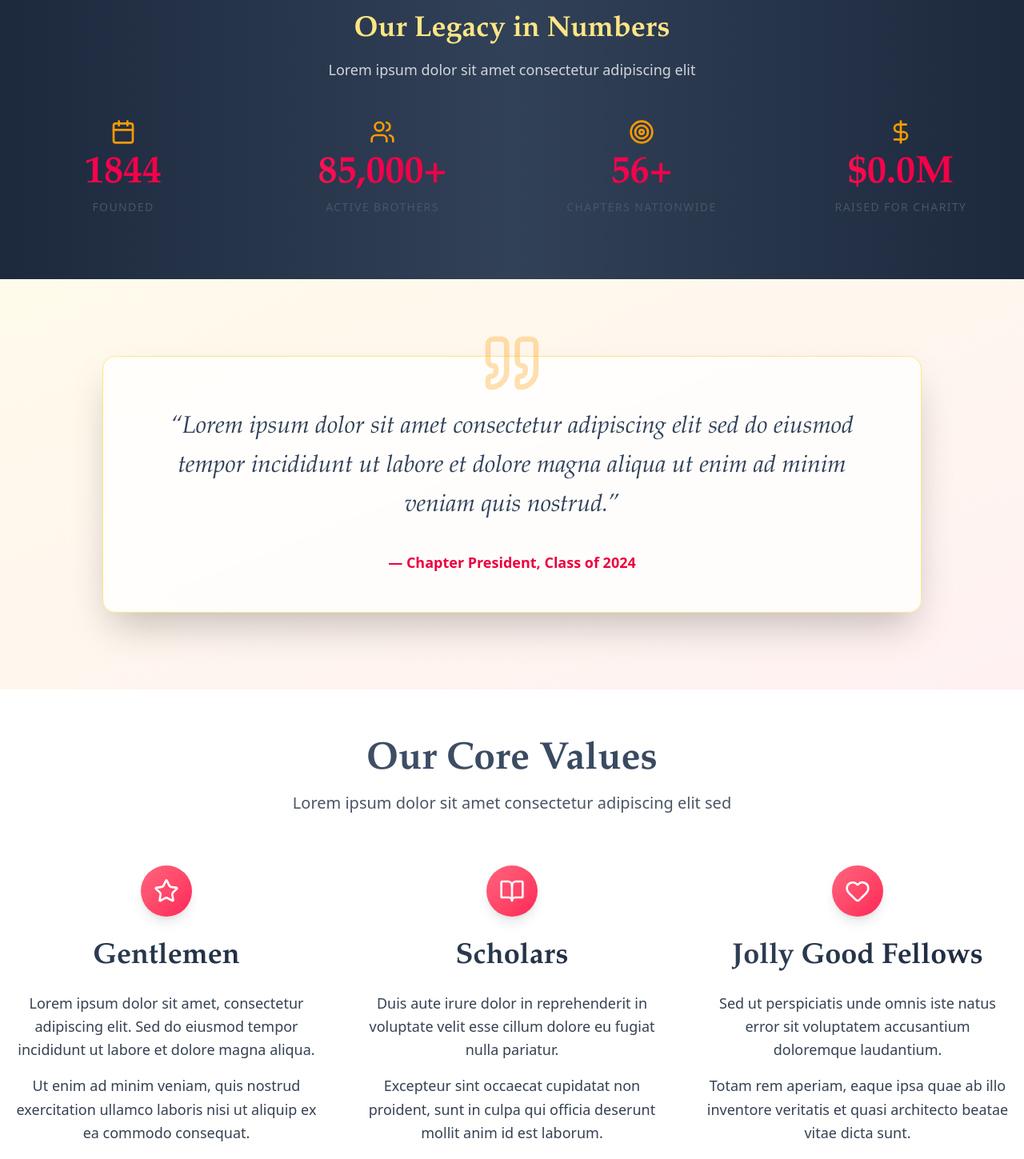
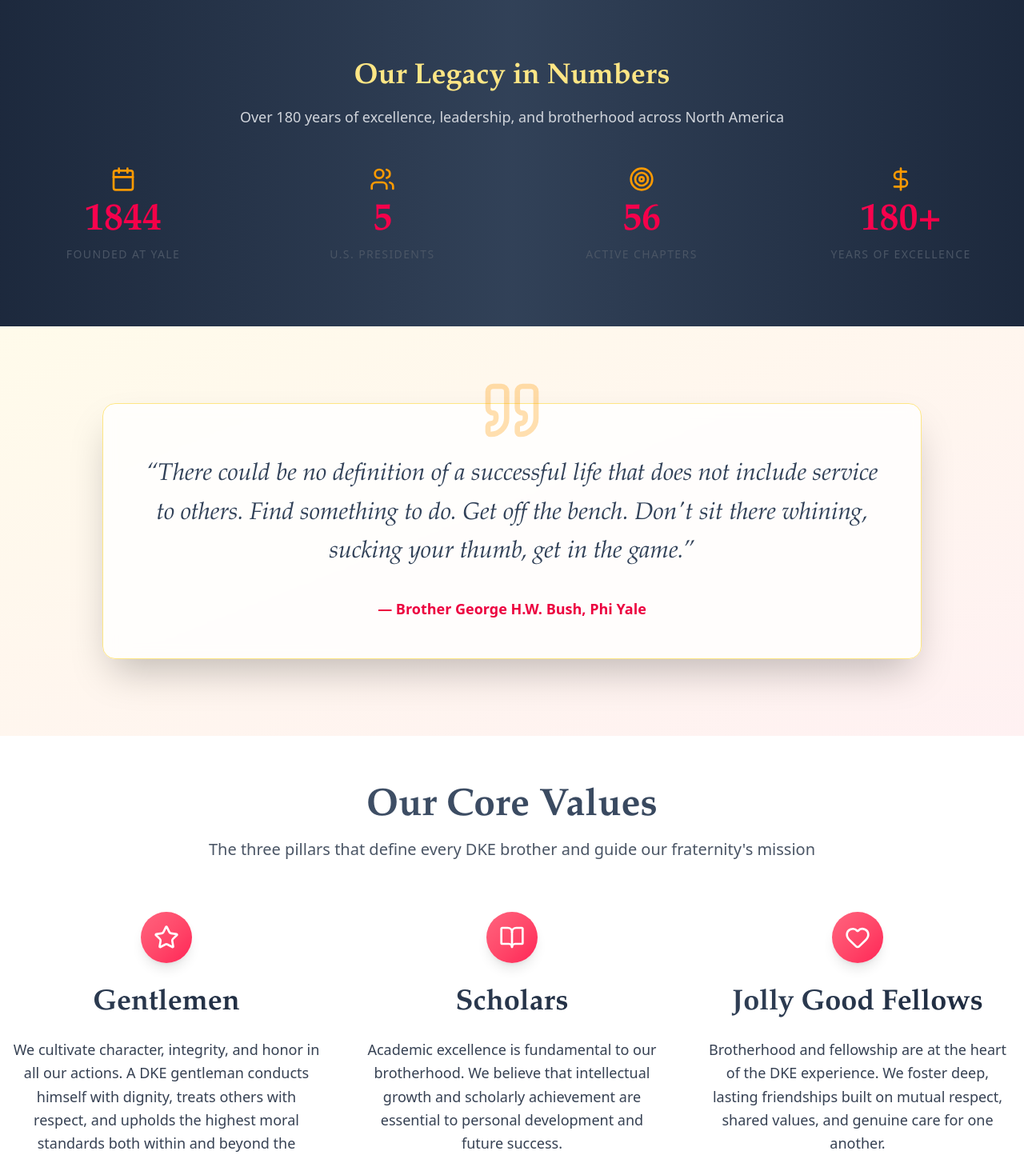
Before and after one commit to Delta-Kappa-Epsilon-Nu-Alpha/DKE-site, a Next.js app: page /about in a window 1280 px wide. Shown: the part 1540-2989 px from the top of the page at 80% size. Built offline with nearby package versions, Linux system fonts and the light colour scheme.

Commit message:
about content

```diff
--- a/app/about/aboutData.ts
+++ b/app/about/aboutData.ts
@@ -95,67 +95,67 @@
   history: {
     title: "Delta Kappa Epsilon Legacy",
     content: [
-      "Lorem ipsum dolor sit amet, consectetur adipiscing elit. Sed do eiusmod tempor incididunt ut labore et dolore magna aliqua. Ut enim ad minim veniam, quis nostrud exercitation ullamco laboris nisi ut aliquip ex ea commodo consequat.",
-      "Duis aute irure dolor in reprehenderit in voluptate velit esse cillum dolore eu fugiat nulla pariatur. Excepteur sint occaecat cupidatat non proident, sunt in culpa qui officia deserunt mollit anim id est laborum.",
-      "Sed ut perspiciatis unde omnis iste natus error sit voluptatem accusantium doloremque laudantium, totam rem aperiam, eaque ipsa quae ab illo inventore veritatis et quasi architecto beatae vitae dicta sunt explicabo.",
+      "Founded on June 22, 1844, at Yale University by fifteen sophomores who sought to create something extraordinary. These visionary young men established Delta Kappa Epsilon with the revolutionary idea that the ideal fraternity member should combine 'in the most equal proportions the Gentleman, the Scholar, and the Jolly Good Fellow.'",
+      "From our humble beginnings in room twelve of Old South Hall at Yale, DKE has grown into one of America's most distinguished fraternities. Our motto, 'Κηροθεν Φιλοι ἀει' (Friends from the Heart, Forever), embodies the lifelong bonds that define our brotherhood and the enduring commitment we make to one another.",
+      "For over 180 years, Delta Kappa Epsilon has remained true to its founding principles while adapting to serve each new generation. We continue to attract and develop the finest young men, preparing them to become leaders in their communities, professions, and the world at large.",
     ],
     iconName: "Star",
   },
   stats: {
     title: "Our Legacy in Numbers",
-    subtitle: "Lorem ipsum dolor sit amet consectetur adipiscing elit",
+    subtitle: "Over 180 years of excellence, leadership, and brotherhood across North America",
     items: [
       {
         number: "1844",
-        label: "Founded",
+        label: "Founded at Yale",
         iconName: "Calendar",
       },
       {
-        number: "85,000+",
-        label: "Active Brothers",
+        number: "5",
+        label: "U.S. Presidents",
         iconName: "Users",
       },
       {
-        number: "56+",
-        label: "Chapters Nationwide",
+        number: "56",
+        label: "Active Chapters",
         iconName: "Target",
       },
       {
-        number: "$1.2M",
-        label: "Raised for Charity",
+        number: "180+",
+        label: "Years of Excellence",
         iconName: "DollarSign",
       },
     ],
   },
   quote: {
-    text: "Lorem ipsum dolor sit amet consectetur adipiscing elit sed do eiusmod tempor incididunt ut labore et dolore magna aliqua ut enim ad minim veniam quis nostrud.",
-    author: "— Chapter President, Class of 2024",
+    text: "There could be no definition of a successful life that does not include service to others. Find something to do. Get off the bench. Don't sit there whining, sucking your thumb, get in the game.",
+    author: "— Brother George H.W. Bush, Phi Yale",
   },
   values: {
     title: "Our Core Values",
-    subtitle: "Lorem ipsum dolor sit amet consectetur adipiscing elit sed",
+    subtitle: "The three pillars that define every DKE brother and guide our fraternity's mission",
     items: [
       {
         title: "Gentlemen",
         content: [
-          "Lorem ipsum dolor sit amet, consectetur adipiscing elit. Sed do eiusmod tempor incididunt ut labore et dolore magna aliqua.",
-          "Ut enim ad minim veniam, quis nostrud exercitation ullamco laboris nisi ut aliquip ex ea commodo consequat.",
+          "We cultivate character, integrity, and honor in all our actions. A DKE gentleman conducts himself with dignity, treats others with respect, and upholds the highest moral standards both within and beyond the fraternity.",
+          "Our commitment to being gentlemen extends to every aspect of life - from how we treat our brothers and guests, to our conduct in academic and professional settings, to our service in the community.",
         ],
         iconName: "Star",
       },
       {
         title: "Scholars",
         content: [
-          "Duis aute irure dolor in reprehenderit in voluptate velit esse cillum dolore eu fugiat nulla pariatur.",
-          "Excepteur sint occaecat cupidatat non proident, sunt in culpa qui officia deserunt mollit anim id est laborum.",
+          "Academic excellence is fundamental to our brotherhood. We believe that intellectual growth and scholarly achievement are essential to personal development and future success.",
+          "DKE brothers support each other's educational pursuits, maintain high academic standards, and understand that learning extends far beyond the classroom into lifelong intellectual curiosity and growth.",
         ],
         iconName: "BookOpen",
       },
       {
         title: "Jolly Good Fellows",
         content: [
-          "Sed ut perspiciatis unde omnis iste natus error sit voluptatem accusantium doloremque laudantium.",
-          "Totam rem aperiam, eaque ipsa quae ab illo inventore veritatis et quasi architecto beatae vitae dicta sunt.",
+          "Brotherhood and fellowship are at the heart of the DKE experience. We foster deep, lasting friendships built on mutual respect, shared values, and genuine care for one another.",
+          "The bonds we form as jolly good fellows create a network of support that extends throughout our lives, connecting us to brothers across generations and providing a foundation for personal and professional success.",
         ],
         iconName: "Heart",
       },
@@ -163,52 +163,52 @@
   },
   gallery: {
     title: "Life in Our Chapter",
-    subtitle: "Lorem ipsum dolor sit amet consectetur adipiscing elit sed do",
+    subtitle: "Experience the brotherhood, excellence, and traditions that define DKE",
     items: [
       {
         src: "images/springFormal.jpg",
         alt: "Spring Formal",
         title: "Spring Formal 2024",
-        description: "Lorem ipsum dolor sit amet consectetur",
+        description: "Celebrating brotherhood in style and tradition",
       },
       {
         src: "images/movember5k2.JPG",
         alt: "Community Service",
         title: "Community Service",
-        description: "Adipiscing elit sed do eiusmod tempor",
+        description: "Serving others and making a difference",
       },
       {
         src: "images/pongTrophy.JPG",
         alt: "Intramural Champions",
         title: "Intramural Champions",
-        description: "Incididunt ut labore et dolore magna",
+        description: "Excellence in competition and sportsmanship",
       },
       {
         src: "images/semiLambda.JPG",
         alt: "Academic Excellence",
         title: "Academic Excellence",
-        description: "Ut enim ad minim veniam quis nostrud",
+        description: "Scholars committed to intellectual growth",
       },
       {
         src: "images/mexico3.JPG",
         alt: "Annual Retreat",
         title: "Brotherhood Retreat",
-        description: "Exercitation ullamco laboris nisi ut",
+        description: "Building lifelong bonds and memories",
       },
       {
         src: "images/oldheads.JPG",
         alt: "Alumni Weekend",
         title: "Alumni Weekend",
-        description: "Aliquip ex ea commodo consequat duis",
+        description: "Friends from the heart, forever",
       },
     ],
   },
   brotherhood: {
     title: "Friends From the Heart, Forever",
     content: [
-      "Lorem ipsum dolor sit amet, consectetur adipiscing elit. Sed do eiusmod tempor incididunt ut labore et dolore magna aliqua. Ut enim ad minim veniam, quis nostrud exercitation ullamco laboris.",
-      "Duis aute irure dolor in reprehenderit in voluptate velit esse cillum dolore eu fugiat nulla pariatur. Excepteur sint occaecat cupidatat non proident, sunt in culpa qui officia deserunt mollit anim id est laborum.",
-      "Sed ut perspiciatis unde omnis iste natus error sit voluptatem accusantium doloremque laudantium, totam rem aperiam, eaque ipsa quae ab illo inventore veritatis et quasi architecto beatae vitae dicta sunt explicabo.",
+      "Our motto, 'Κηροθεν Φιλοι ἀει' (Friends from the Heart, Forever), captures the essence of what makes DKE special. We don't just create friendships; we forge lifelong bonds that transcend time, distance, and circumstance.",
+      "Delta Kappa Epsilon strives to develop undergraduate chapters who perform in the top tier of fraternities at their institutions, and a vibrant network of alumni who remain motivated to stay involved with the fraternity after graduation.",
+      "We provide our undergraduates with the leadership skills and operational resources they need to excel in today's environment, while developing alumni networking programs that are relevant, engaging, and beneficial to both alumni and undergraduates.",
     ],
     iconName: "Award",
   },
@@ -218,44 +218,44 @@
     missionBadge: "Our Mission",
     title: "Excellence in Everything We Do",
     description:
-      "Lorem ipsum dolor sit amet consectetur adipiscing elit sed do eiusmod tempor incididunt ut labore et dolore magna aliqua ut enim ad minim veniam quis nostrud exercitation.",
+      "Delta Kappa Epsilon has produced five U.S. Presidents, countless business leaders, and distinguished alumni across every field. We maintain our commitment to excellence by attracting and developing the finest young men who will become tomorrow's leaders.",
     stats: {
-      championships: "12",
-      gpa: "3.6",
+      championships: "5",
+      gpa: "Presidents",
     },
   },
   journey: {
     title: "Our Historic Journey",
     paragraphs: [
-      "Lorem ipsum dolor sit amet, consectetur adipiscing elit. Sed do eiusmod tempor incididunt ut labore et dolore magna aliqua. Ut enim ad minim veniam, quis nostrud exercitation ullamco laboris nisi ut aliquip ex ea commodo consequat.",
-      "Duis aute irure dolor in reprehenderit in voluptate velit esse cillum dolore eu fugiat nulla pariatur. Excepteur sint occaecat cupidatat non proident, sunt in culpa qui officia deserunt mollit anim id est laborum.",
-      "Sed ut perspiciatis unde omnis iste natus error sit voluptatem accusantium doloremque laudantium, totam rem aperiam, eaque ipsa quae ab illo inventore veritatis et quasi architecto beatae vitae dicta sunt explicabo.",
-      "Nemo enim ipsam voluptatem quia voluptas sit aspernatur aut odit aut fugit, sed quia consequuntur magni dolores eos qui ratione voluptatem sequi nesciunt neque porro quisquam est.",
+      "Delta Kappa Epsilon was founded at Yale University in 1844 by fifteen sophomores who were dissatisfied with the existing fraternity system. They envisioned a new kind of brotherhood that would combine academic excellence, gentlemanly conduct, and genuine fellowship.",
+      "From our founding at Yale, DKE quickly expanded across the nation's most prestigious universities. We became known for attracting the finest young men and developing them into leaders who would shape American society for generations to come.",
+      "Throughout our history, DKE has remained committed to exclusivity and excellence. We continue to cater only to the best, maintaining the same high standards that have made us one of America's most distinguished fraternities for over 180 years.",
+      "Today, with 56 active chapters across North America, Delta Kappa Epsilon continues its mission of developing gentlemen, scholars, and jolly good fellows who will lead in their communities and professions while maintaining the lifelong bonds of brotherhood.",
     ],
     images: [
-      "images/pongTrophy.JPG",
-      "images/pongTrophy.JPG",
-      "images/pongTrophy.JPG",
-      "images/pongTrophy.JPG",
+      "images/halloweenDj.JPG",
+      "images/sunglasses.JPG",
+      "images/dance1.jpg",
+      "images/briggsRoof.JPG",
     ],
   },
   darkQuote: {
-    text: "Duis aute irure dolor in reprehenderit in voluptate velit esse cillum dolore eu fugiat nulla pariatur excepteur sint occaecat cupidatat non proident sunt in culpa.",
-    author: "— Alumni Board Chairman, Class of 2010",
+    text: "In a free and compassionate society, the public good depends on private character. DKE has enriched the lives of students by teaching the importance of learning, leadership, and community service.",
+    author: "— Brother George W. Bush, Class of 1968",
   },
   whyJoin: {
     title: "Why Choose Our Brotherhood?",
     content: [
-      "Lorem ipsum dolor sit amet, consectetur adipiscing elit. Sed do eiusmod tempor incididunt ut labore et dolore magna aliqua. Ut enim ad minim veniam, quis nostrud exercitation ullamco laboris nisi ut aliquip ex ea commodo consequat.",
-      "Duis aute irure dolor in reprehenderit in voluptate velit esse cillum dolore eu fugiat nulla pariatur. Excepteur sint occaecat cupidatat non proident, sunt in culpa qui officia deserunt mollit anim id est laborum.",
-      "Sed ut perspiciatis unde omnis iste natus error sit voluptatem accusantium doloremque laudantium, totam rem aperiam, eaque ipsa quae ab illo inventore veritatis et quasi architecto beatae vitae dicta sunt explicabo.",
+      "Delta Kappa Epsilon offers an unparalleled network of accomplished alumni spanning every industry and profession. From U.S. Presidents to Fortune 500 CEOs, DKE brothers have achieved the highest levels of success and remain committed to helping fellow brothers throughout their careers.",
+      "Our commitment to developing gentlemen, scholars, and jolly good fellows means you'll be part of a brotherhood that values character, academic excellence, and genuine friendship. We provide leadership opportunities, mentorship, and the resources you need to excel in college and beyond.",
+      "As a DKE brother, you join a legacy of excellence that spans over 180 years. Our exclusive membership and high standards ensure that you'll be surrounded by the finest young men who share your commitment to achievement, integrity, and lifelong brotherhood.",
     ],
   },
   cta: {
     badge: "Join the Legacy",
     title: "Ready to Join Our Brotherhood?",
     subtitle:
-      "Lorem ipsum dolor sit amet consectetur adipiscing elit sed do eiusmod",
+      "Become part of 180 years of excellence, leadership, and lifelong friendship",
     buttons: {
       rush: "Learn About Rush",
       contact: "Contact Us",
```
